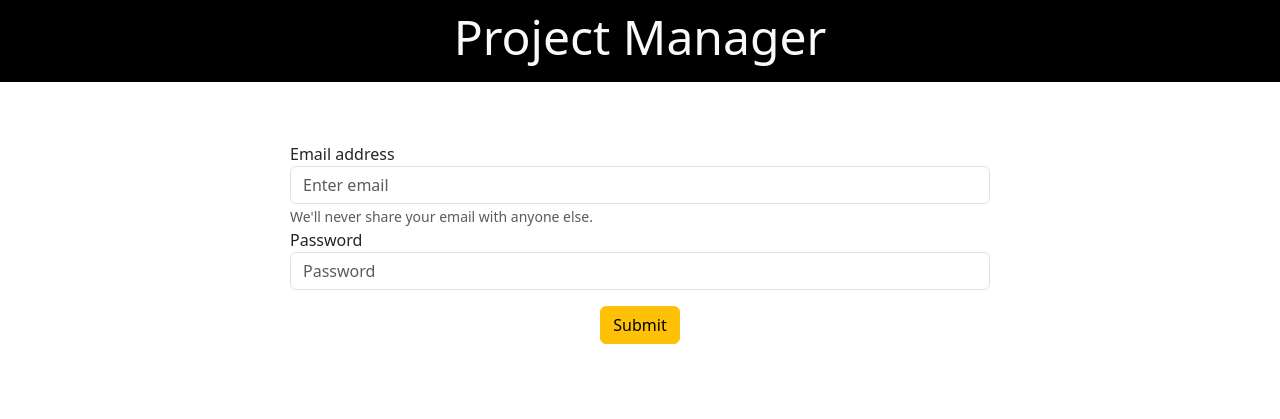
After one commit to Talb057/Project-Manager, a Flask app: page /signin in a window 1280 px wide. The commit adds this page. Shown: the top 419 px of the page. Run offline with Flask 3, Linux system fonts and the light colour scheme.

Commit message:
Created Signin page

```diff
--- a/website/__init__.py
+++ b/website/__init__.py
@@ -5,7 +5,9 @@ def create_app():
     app.config['SECRET_KEY'] = 'miftah dar'
 
     from .views import views
+    from .auth import auth
 
     app.register_blueprint(views, url_prefix = '/')
+    app.register_blueprint(auth, url_prefix = '/')
 
     return app
--- a/website/auth.py
+++ b/website/auth.py
@@ -0,0 +1,7 @@
+from flask import Blueprint, render_template
+
+auth = Blueprint('auth', __name__)
+
+@auth.route('/signin')
+def signin():
+    return render_template("signin.html")
--- /dev/null
+++ b/website/static/style.css
@@ -0,0 +1,3 @@
+.content{
+    max-width: 700px;
+}
--- /dev/null
+++ b/website/templates/signin.html
@@ -0,0 +1,45 @@
+<!DOCTYPE html>
+<html lang="en">
+<head>
+    <meta charset="UTF-8">
+    <meta name="viewport" content="width=device-width, initial-scale=1.0">
+    <link href="https://cdn.jsdelivr.net/npm/bootstrap@5.3.3/dist/css/bootstrap.min.css" rel="stylesheet" integrity="sha384-QWTKZyjpPEjISv5WaRU9OFeRpok6YctnYmDr5pNlyT2bRjXh0JMhjY6hW+ALEwIH" crossorigin="anonymous">
+    <link rel="stylesheet" href="../static/style.css">
+    <title>Sign In - Project Manager</title>
+    <style>
+        section{
+            padding: 60px 0;
+        }
+    </style>
+</head>
+<body>
+    <nav class="navbar bg-black">
+        <div class="container-xxl d-flex justify-content-center">
+            <h3 class="text-center display-5 text-light">Project Manager</h3>
+        </div>
+    </nav>
+
+    <section id="main">
+        <div class="container-lg">
+            <div class="content mx-auto">
+                <form>
+                    <div class="form-group">
+                        <label for="exampleInputEmail1">Email address</label>
+                        <input type="email" class="form-control" id="exampleInputEmail1" aria-describedby="emailHelp" placeholder="Enter email">
+                        <small id="emailHelp" class="form-text text-muted">We'll never share your email with anyone else.</small>
+                    </div>
+                    <div class="form-group">
+                        <label for="exampleInputPassword1">Password</label>
+                        <input type="password" class="form-control" id="exampleInputPassword1" placeholder="Password">
+                    </div>
+                    <div class="container d-flex justify-content-center my-3">
+                        <button type="submit" class="btn btn-warning">Submit</button>
+                    </div>
+                </form>
+            </div>
+        </div>
+    </section>
+
+    <script src="https://cdn.jsdelivr.net/npm/bootstrap@5.3.3/dist/js/bootstrap.bundle.min.js" integrity="sha384-YvpcrYf0tY3lHB60NNkmXc5s9fDVZLESaAA55NDzOxhy9GkcIdslK1eN7N6jIeHz" crossorigin="anonymous"></script>
+</body>
+</html>
```
Also changed, not shown: website/templates/index.html (+4 -4 lines).
